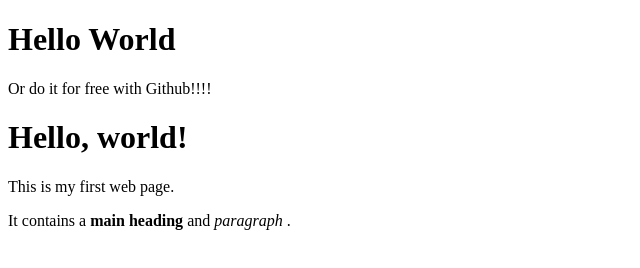
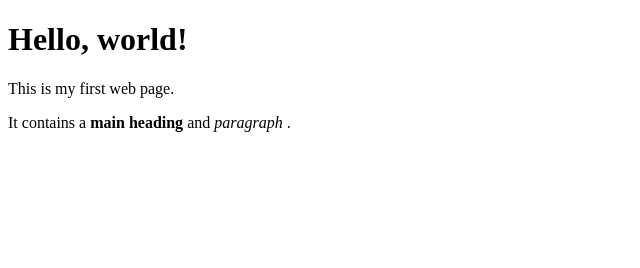
Before and after one commit to Wooootech/Woootech.github.io, a plain HTML site: page index.html in a window 1280 px wide. Shown: the whole page, without its empty margins (0-640 px from the left). Drawn offline with Linux system fonts and the light colour scheme.

Commit message:
Update index.html

```diff
--- a/index.html
+++ b/index.html
@@ -1,9 +1,5 @@
 <!DOCTYPE html>
 <html>
-<body>
-<h1>Hello World</h1>
-<p>Or do it for free with Github!!!!</p>
-</body>
     <head>
         <title>My web page</title>
     </head>
```
